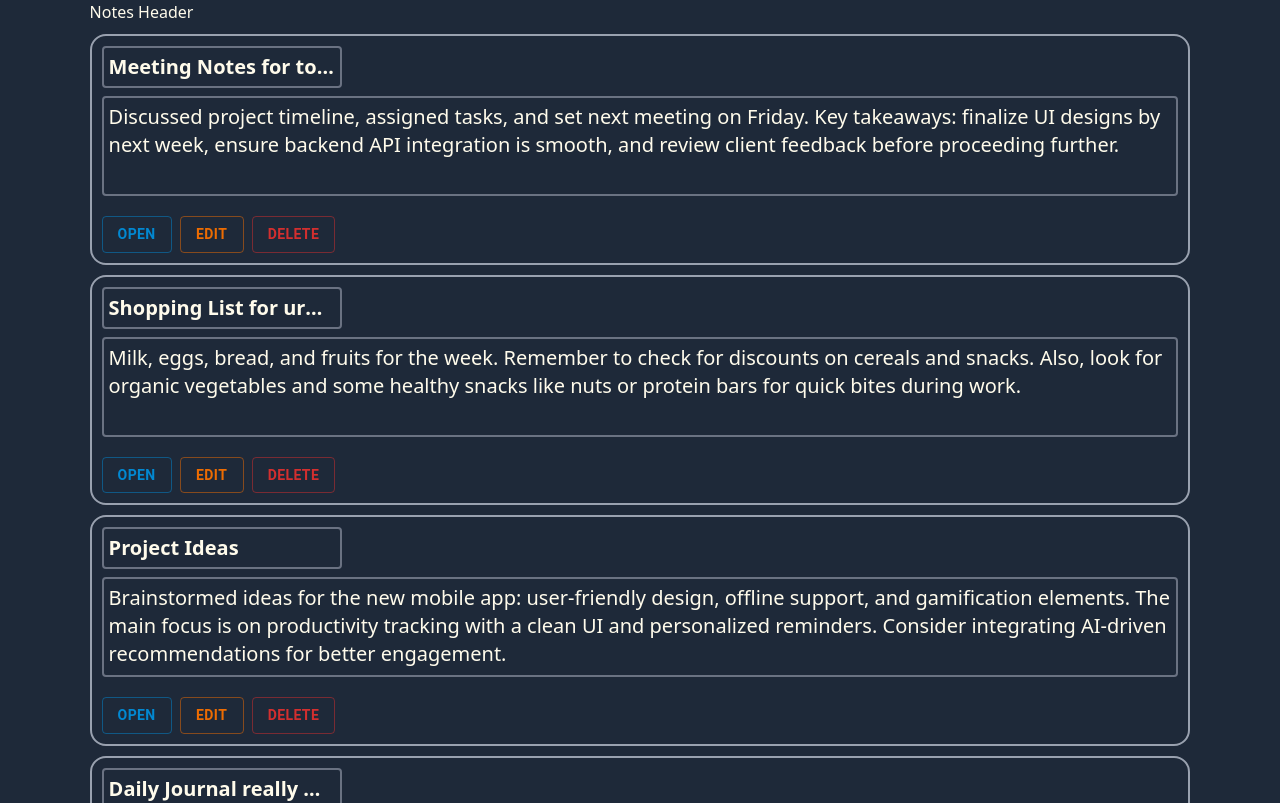
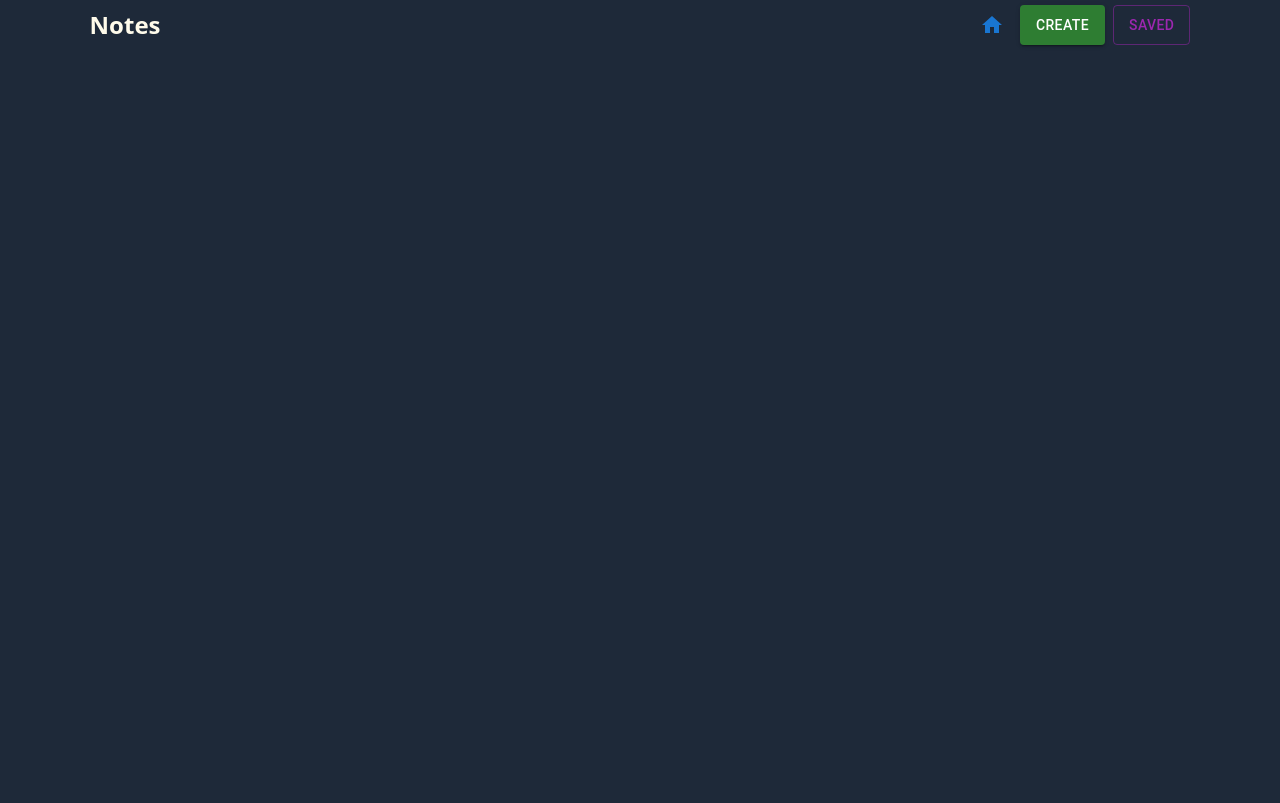
Before and after one commit to s3nsh1-dev/todo-list, a React (Vite) app in the folder client/: page /notes in a window 1280 px wide. Shown: the top 803 px of the page. Built offline with nearby package versions, Linux system fonts and the light colour scheme.

Commit message:
Notes Nvigation completed

```diff
--- /dev/null
+++ b/client/src/components/notes/CreateNotes.tsx
@@ -0,0 +1,5 @@
+const CreateNotes = () => {
+  return <div></div>;
+};
+
+export default CreateNotes;
--- a/client/src/components/notes/NotesContent.tsx
+++ b/client/src/components/notes/NotesContent.tsx
@@ -1,15 +1,11 @@
-import { useSelector } from "react-redux";
-import { RootState } from "../../redux/store";
-import NotesCards from "./NotesCards";
+import ShowSavedNotes from "./ShowSavedNotes";
+import CreateNotes from "./CreateNotes";
 
-const NotesContent = () => {
-  const data = useSelector((state: RootState) => state.notesArray.notes);
-  const renderNotesCard = data.map((note) => {
-    return (
-      <NotesCards key={note.id} title={note.title} content={note.content} />
-    );
-  });
-  return <div>{renderNotesCard}</div>;
+interface propTypes {
+  open: boolean;
+}
+
+const NotesContent: React.FC<propTypes> = ({ open }) => {
+  return <div>{open ? <CreateNotes /> : <ShowSavedNotes />}</div>;
 };
-
 export default NotesContent;
--- a/client/src/components/notes/NotesHeader.tsx
+++ b/client/src/components/notes/NotesHeader.tsx
@@ -1,5 +1,34 @@
-const NotesHeader = () => {
-  return <div>Notes Header</div>;
+import { Button } from "@mui/material";
+import RedirectToHome from "../others/RedirectToHome";
+
+interface propTypes {
+  open: boolean;
+  toggleNotes: () => void;
+}
+
+const NotesHeader: React.FC<propTypes> = ({ open, toggleNotes }) => {
+  return (
+    <div className="flex justify-between">
+      <h1 className="font-bold flex items-center text-2xl">Notes</h1>
+      <div className="flex gap-2">
+        <RedirectToHome />
+        <Button
+          variant={open ? "contained" : "outlined"}
+          onClick={toggleNotes}
+          color="success"
+        >
+          Create
+        </Button>
+        <Button
+          variant={open ? "outlined" : "contained"}
+          onClick={toggleNotes}
+          color="secondary"
+        >
+          Saved
+        </Button>
+      </div>
+    </div>
+  );
 };
 
 export default NotesHeader;
--- /dev/null
+++ b/client/src/components/notes/ShowSavedNotes.tsx
@@ -0,0 +1,15 @@
+import { useSelector } from "react-redux";
+import { RootState } from "../../redux/store";
+import NotesCards from "./NotesCards";
+
+const ShowSavedNotes = () => {
+  const data = useSelector((state: RootState) => state.notesArray.notes);
+  const renderNotesCard = data.map((note) => {
+    return (
+      <NotesCards key={note.id} title={note.title} content={note.content} />
+    );
+  });
+  return <div>{renderNotesCard}</div>;
+};
+
+export default ShowSavedNotes;
--- a/client/src/pages/Notes.tsx
+++ b/client/src/pages/Notes.tsx
@@ -1,11 +1,17 @@
+import React from "react";
 import NotesHeader from "../components/notes/NotesHeader";
 import NotesContent from "../components/notes/NotesContent";
 
 const Notes = () => {
+  const [open, setOpen] = React.useState<boolean>(true);
+
+  const toggleNotes = () => {
+    setOpen((open) => !open);
+  };
   return (
-    <div style={{ margin: "0px 7%" }}>
-      <NotesHeader />
-      <NotesContent />
+    <div style={{ margin: "5px 7%" }}>
+      <NotesHeader open={open} toggleNotes={toggleNotes} />
+      <NotesContent open={open} />
     </div>
   );
 };
```
Also changed, not shown: 1 other file (tests, documents, lock files or other folders).
